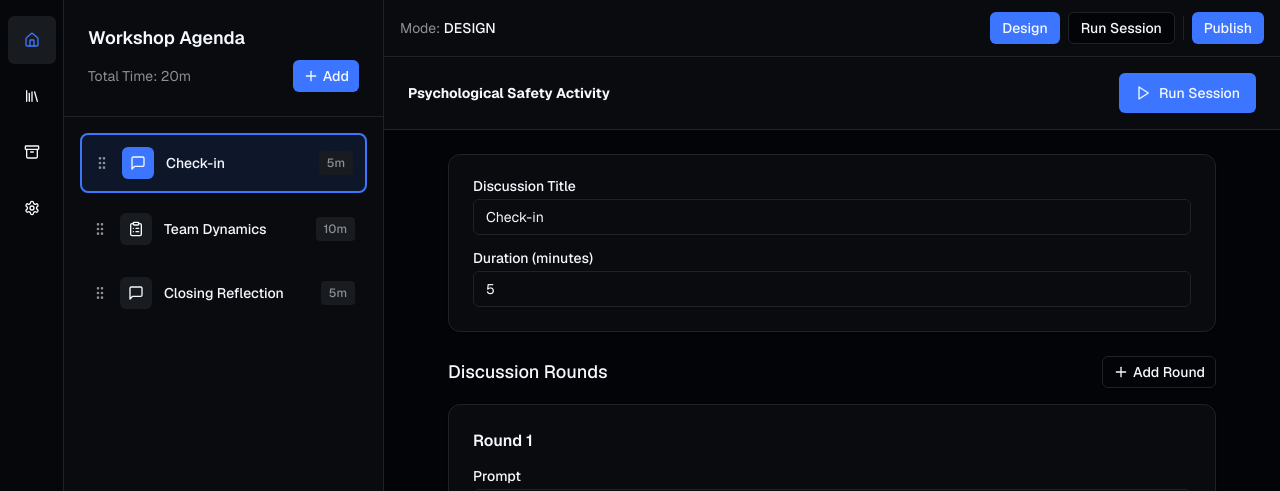
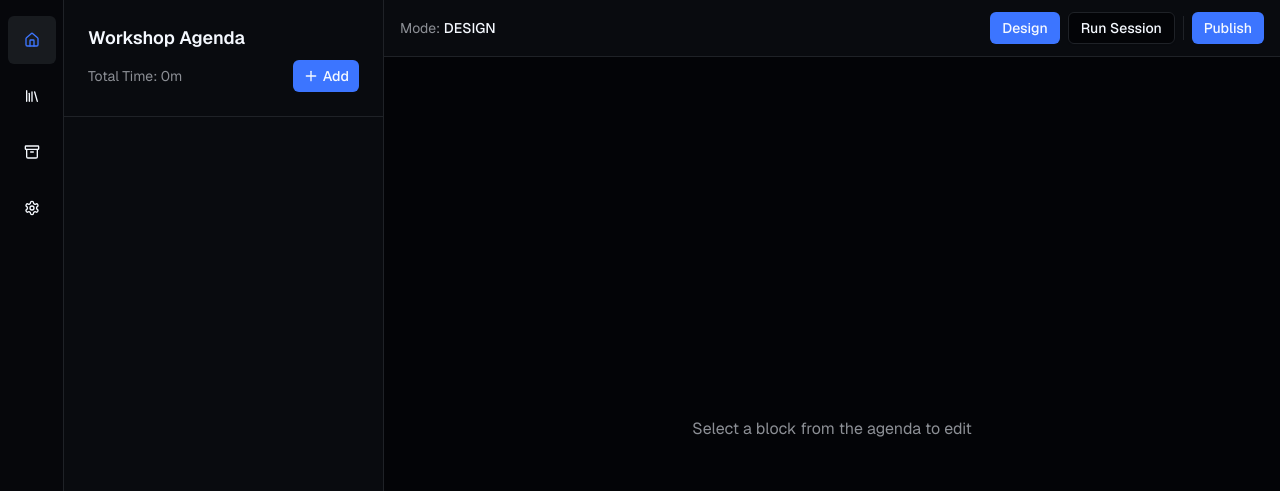
Before and after one commit to nitsirs/facilitator, a Next.js app: page /facilitator/w1 in a window 1280 px wide. Shown: the top 491 px of the page. Built offline with nearby package versions, Linux system fonts and the light colour scheme.

Commit message:
publish button

```diff
--- a/app/facilitator/[id]/page.tsx
+++ b/app/facilitator/[id]/page.tsx
@@ -9,7 +9,7 @@ import { DesignCanvas } from "@/components/facilitator-os/design-canvas"
 import { RunCanvas } from "@/components/facilitator-os/run-canvas"
 
 import type { AppMode, Block, Participant, Workshop } from "@/lib/types"
-import { initialBlocks, mockParticipants, mockWorkshops } from "@/lib/mock-data"
+import { mockParticipants } from "@/lib/mock-data"
 import { getDraft, saveDraft, deleteDraft } from "@/lib/draft-storage"
 import { getWorkshop, saveWorkshop } from "@/lib/workshop-storage"
 import { Button } from "@/components/ui/button"
@@ -24,33 +24,32 @@ export default function FacilitatorPage() {
   const searchParams = useSearchParams()
 
   const [mode, setMode] = useState<AppMode>("DESIGN")
-  const [workshopTitle, setWorkshopTitle] = useState("Untitled Workshop")
+  const [workshopTitle, setWorkshopTitle] = useState("")
   const [blocks, setBlocks] = useState<Block[]>([])
   const [activeBlockId, setActiveBlockId] = useState<string | null>(null)
 
   // Participants for Run mode
   const participants: Participant[] = useMemo(() => mockParticipants, [])
 
-  // Load workshop (draft -> saved -> mock)
+  // Load workshop (draft -> saved). Do not auto-seed activities.
   useEffect(() => {
     const fromDraft = getDraft(workshopId)
     const fromSaved = getWorkshop(workshopId)
-    const fromMock = mockWorkshops.find((w) => w.id === workshopId)
-    const source = fromDraft || fromSaved || fromMock
+    const source = fromDraft || fromSaved
 
     const initial: Workshop =
       source || {
         id: workshopId,
         title: "Untitled Workshop",
-        blocks: initialBlocks,
+        blocks: [],
         status: "draft",
         createdAt: new Date().toISOString(),
         updatedAt: new Date().toISOString(),
       }
 
     setWorkshopTitle(initial.title)
-    setBlocks(initial.blocks.length > 0 ? initial.blocks : initialBlocks)
-    setActiveBlockId((initial.blocks[0] || initialBlocks[0])?.id || null)
+    setBlocks(initial.blocks)
+    setActiveBlockId(initial.blocks[0]?.id || null)
   }, [workshopId])
 
   // If query sets mode=run, open Run view initially
--- a/app/library/page.tsx
+++ b/app/library/page.tsx
@@ -25,7 +25,7 @@ export default function LibraryPage() {
   const handleCreateWorkshop = () => {
     const newWorkshop: Workshop = {
       id: `w${Date.now()}`,
-      title: "Untitled Workshop",
+      title: "",
       blocks: [],
       status: "draft",
       createdAt: new Date().toISOString(),
--- a/app/page.tsx
+++ b/app/page.tsx
@@ -17,7 +17,7 @@ export default function HomePage() {
   const handleCreateWorkshop = () => {
     const newWorkshop: Workshop = {
       id: `w${Date.now()}`,
-      title: "Untitled Workshop",
+      title: "",
       blocks: [],
       status: "draft",
       createdAt: new Date().toISOString(),
--- a/components/facilitator-os/design-canvas.tsx
+++ b/components/facilitator-os/design-canvas.tsx
@@ -38,6 +38,7 @@ export function DesignCanvas({
         <Input
           value={workshopTitle}
           onChange={(e) => onTitleChange(e.target.value)}
+          placeholder="Untitled Workshop"
           className="text-2xl font-bold bg-transparent border-none focus-visible:ring-0 px-0 max-w-2xl"
         />
         <Button onClick={onModeChange} size="lg" className="gap-2">
```
